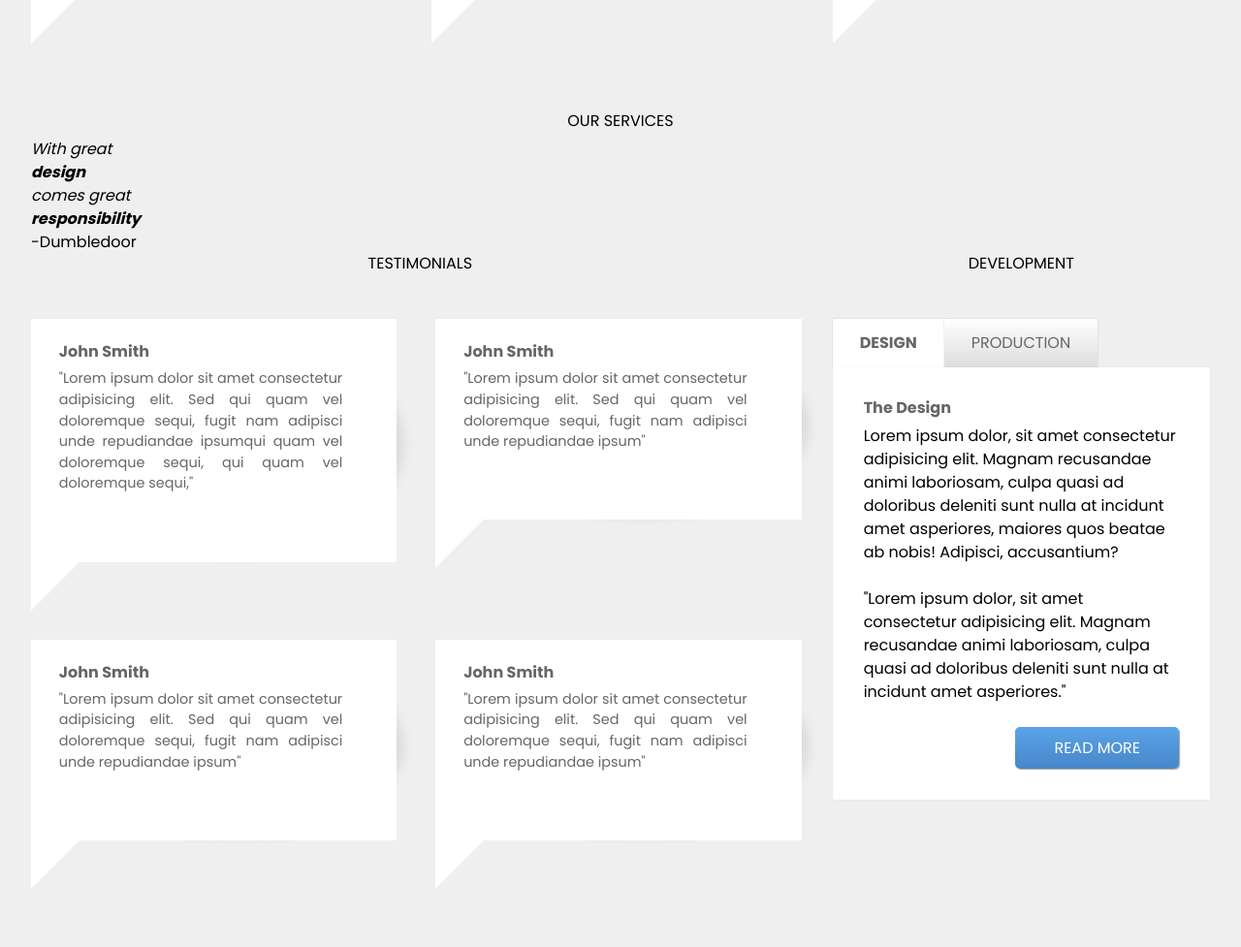
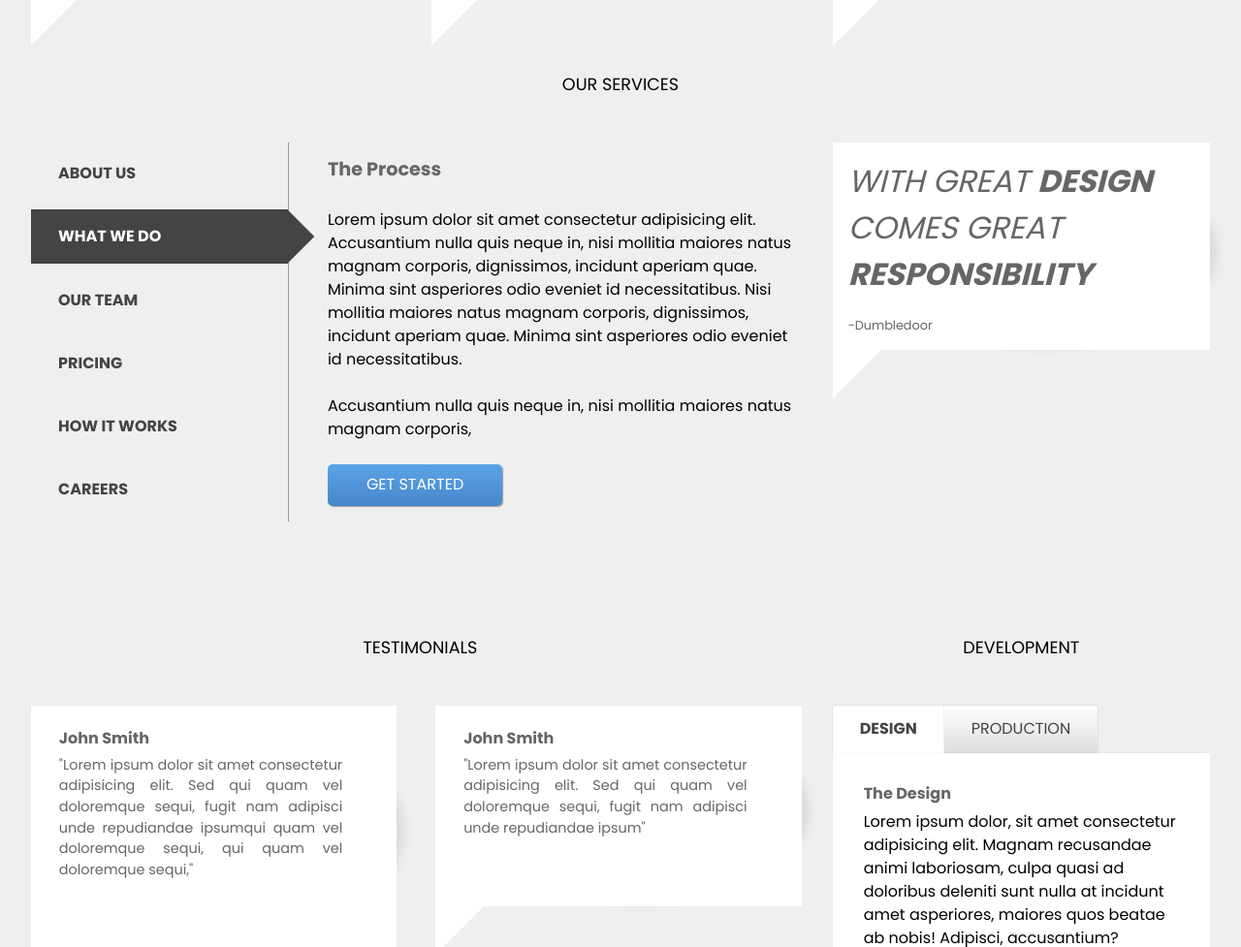
Before and after one commit to IvanaAndersson/Ventus-task, a plain HTML site: page index.html in a window 1280 px wide. Shown: the part 1782-2759 px from the top of the page at 97% size. Drawn offline with Linux system fonts and the light colour scheme.

Commit message:
added services section (not done yet)

```diff
--- a/css/components/buttons.css
+++ b/css/components/buttons.css
@@ -1,9 +1,3 @@
-@import url("https://use.fontawesome.com/releases/v5.0.7/css/all.css");
-:root {
-  --button-gradient-top-color: #5aa2e6;
-  --button-gradient-bottom-color: #4687c9;
-}
-
 button,
 .button {
   display: inline-block;
--- a/css/components/cards.css
+++ b/css/components/cards.css
@@ -73,11 +73,14 @@
 
 .cards .card-heading,
 .footer-content .card-heading {
-  text-transform: uppercase;
   font-size: 1.2em;
   font-weight: normal;
 }
 
+.service-description .card-heading {
+  font-size: 1.2em;
+  margin-bottom: 1.5em;
+}
 .footer-content .card-heading {
   color: white;
   margin-bottom: 1em;
@@ -170,6 +173,19 @@ img {
   padding: 0 1.5em;
 }
 
+blockquote.card {
+  padding: 1em;
+}
+
+blockquote.card p:first-child {
+  font-size: 2em;
+}
+
+blockquote.card p:last-child {
+  font-size: 0.8em;
+  margin-top: 1.5em;
+}
+
 .testimonials-wrapper .card {
   flex-basis: 47%;
   padding: 1.5em 2em 3em 0.3em;
--- a/css/components/navbar.css
+++ b/css/components/navbar.css
@@ -7,10 +7,9 @@
 }
 
 .nav-list {
-  display: flex;
+  justify-content: flex-end;
   align-items: center;
   font-family: "Anton", sans-serif;
-  justify-content: flex-end;
 }
 
 .nav-item {
@@ -53,7 +52,6 @@
 .nav-link {
   display: block;
   padding: 2em 1.5em;
-  text-transform: uppercase;
   color: var(--inactive-link-color);
 }
 
--- a/css/generals/grid.css
+++ b/css/generals/grid.css
@@ -41,19 +41,19 @@
   grid-column: span 3;
 }
 
-.recent-work-cards .card {
-  grid-column: span 4;
-}
-
-.testimonials {
-  grid-column: span 8;
-}
+.recent-work-cards .card,
 .development {
   grid-column: span 4;
 }
 
+.services-wrapper,
+.testimonials,
 .copyright {
   grid-column: span 8;
+}
+
+.quote {
+  grid-column: 9 / span 4;
 }
 
 .social-media-icons {
--- a/css/generals/variables.css
+++ b/css/generals/variables.css
@@ -2,6 +2,10 @@
   --details-color: #4691d5;
   --head-foot-color: #363636;
   --body-bg-color: #efefef;
+
+  /* variables for the buttons */
+  --button-gradient-top-color: #5aa2e6;
+  --button-gradient-bottom-color: #4687c9;
 
   /* variables for the navbar */
   --link-hover-color: #303030;
--- a/index.html
+++ b/index.html
@@ -213,9 +213,38 @@
 
       <section class="services">
         <h2 class="section-heading">Our services</h2>
-        <!-- <button class="button-blue">Get started</button> -->
+
+        <div class="services-wrapper">
+          <ul class="services-list">
+            <li><a href="#!">About us</a></li>
+            <li><a href="#!" class="active">What we do</a></li>
+            <li><a href="#!">Our team</a></li>
+            <li><a href="#!">Pricing</a></li>
+            <li><a href="#!">How it works</a></li>
+            <li><a href="#!">Careers</a></li>
+          </ul>
+          <section class="service-description-container">
+            <article class="service-description">
+              <h3 class="card-heading">The Process</h3>
+              <p class="card-text">
+                Lorem ipsum dolor sit amet consectetur adipisicing elit.
+                Accusantium nulla quis neque in, nisi mollitia maiores natus
+                magnam corporis, dignissimos, incidunt aperiam quae. Minima sint
+                asperiores odio eveniet id necessitatibus. Nisi mollitia maiores
+                natus magnam corporis, dignissimos, incidunt aperiam quae.
+                Minima sint asperiores odio eveniet id necessitatibus.
+              </p>
+              <p class="card-text">
+                Accusantium nulla quis neque in, nisi mollitia maiores natus
+                magnam corporis,
+              </p>
+            </article>
+            <button class="button-blue">Get started</button>
+          </section>
+        </div>
+
         <div class="quote">
-          <blockquote>
+          <blockquote class="card">
             <p>
               With great <strong>design</strong> comes great
               <strong>responsibility</strong>
--- a/styles.css
+++ b/styles.css
@@ -1,5 +1,7 @@
 @import url("https://fonts.googleapis.com/css2?family=Poppins:wght@400;700&display=swap");
 @import url("https://fonts.googleapis.com/css2?family=Anton&display=swap");
+
+@import url("https://use.fontawesome.com/releases/v5.0.7/css/all.css");
 
 @import "./css/generals/variables.css";
 @import "./css/generals/typography.css";
@@ -45,6 +47,16 @@ a {
   display: none;
 }
 
+.nav-link,
+.section-heading,
+.cards .card-heading,
+.services-list li,
+.footer-content .card-heading,
+.development-link,
+blockquote.card p:first-child {
+  text-transform: uppercase;
+}
+
 .site-header,
 .main-nav,
 .main-footer {
@@ -58,43 +70,105 @@ a {
 }
 
 .section-heading {
-  font-size: 1em;
+  font-size: 1.1em;
   font-weight: normal;
-  text-transform: uppercase;
   text-align: center;
 }
 
-.recent-work {
-  padding: 5em 0;
-  margin-bottom: 2.5em;
+.recent-work,
+.recent-work .section-heading,
+.services {
+  margin-bottom: 5em;
+}
+
+.nav-list,
+.services-wrapper,
+.services-list,
+.services-list li,
+.testimonials-wrapper,
+.development-wrapper,
+.development-list,
+.design-content,
+.production-content {
+  display: flex;
+}
+
+.services-list,
+.design-content,
+.production-content,
+.development-wrapper {
+  flex-direction: column;
+}
+
+.services-wrapper,
+.quote,
+.testimonials-wrapper,
+.development-wrapper {
+  padding: 2.5em 0;
+}
+
+.quote {
+  align-self: flex-start;
+}
+.services-list {
+  flex-basis: 33%;
+  justify-content: space-between;
+}
+
+.services-list li {
+  flex-grow: 1;
+  align-items: stretch;
+}
+.services-list li a {
+  flex-grow: 1;
+  align-self: center;
+  font-weight: bold;
+  color: #444;
+  padding: 1em 0 1em 1.75em;
+}
+
+.services-list li a.active {
+  background: #444444;
+  color: #fff;
+  position: relative;
+}
+
+.services-list li a.active::after {
+  display: block;
+  content: "";
+  width: 0;
+  height: 0;
+  position: absolute;
+  top: 0.5em;
+  right: -1.2em;
+  background: rgb(255, 255, 255, 0);
+  border-top: 2.5em solid #444444;
+  border-left: 2.5em solid transparent;
+  transform: rotate(45deg);
+}
+
+.service-description-container {
+  flex-basis: 66%;
+  border-left: 1px solid rgba(68, 68, 68, 0.5);
+  padding: 1em 0 1em 2.5em;
 }
 
 .testimonials-wrapper {
-  display: flex;
   flex-wrap: wrap;
-  padding: 2.5em 0;
 }
 
 .development {
   height: 100%;
 }
 
-.development-wrapper {
-  display: flex;
-  flex-direction: column;
-  padding: 2.5em 0;
-}
-
 .development-list {
-  display: flex;
   align-items: center;
 }
 
 .development-link {
   display: block;
   padding: 0.8em 1.75em;
-  text-transform: uppercase;
-  color: #666;
+  color: #444;
   background-image: linear-gradient(to bottom, #fff, #ddd);
   box-shadow: 0 0 1px 0 rgba(0, 0, 0, 0.3);
 }
@@ -119,12 +193,6 @@ a {
   box-shadow: 0 0 3px -2px rgba(0, 0, 0, 0.4);
 }
 
-.design-content,
-.production-content {
-  display: flex;
-  flex-direction: column;
-}
-
 @media screen and (max-width: 750px) {
   .recent-work {
     padding: 1em 0;
```
